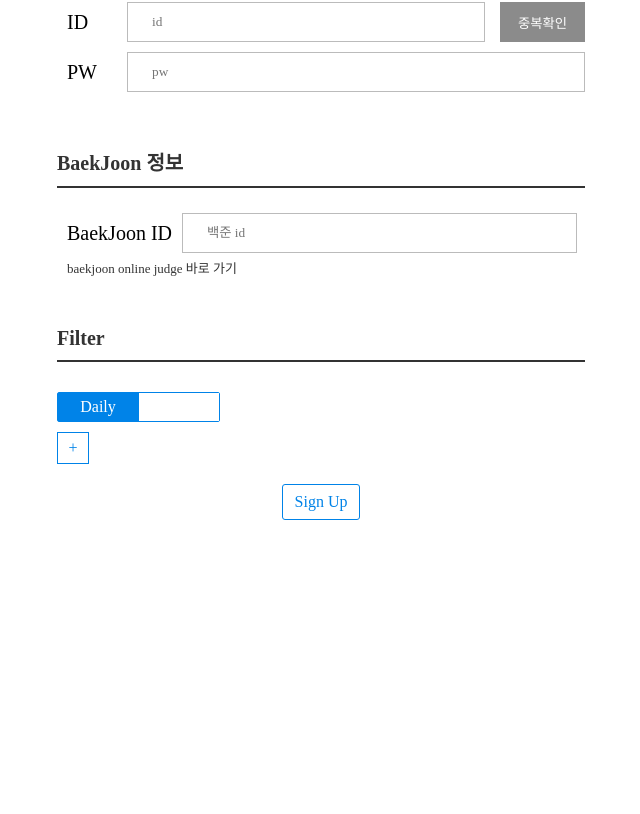
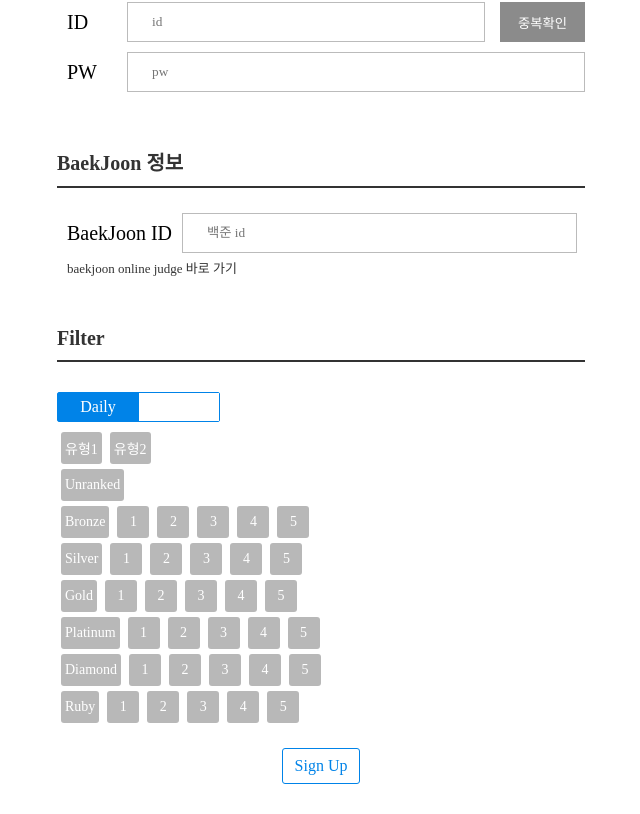
Before and after one commit to xi-jjun/baekjoon-recommender, a React (Create React App) app in the folder front/: page /signUp in a window 1280 px wide. Shown: the part 281-1095 px from the top of the page, without its empty margins (319-959 px from the left). Before the commit the page ends 831 px from the top, so only its background shows below. Built offline with nearby package versions, Linux system fonts and the light colour scheme.

Commit message:
[수정] filter element 수정

```diff
--- a/front/src/Pages/community/Community.js
+++ b/front/src/Pages/community/Community.js
@@ -12,29 +12,6 @@
 
 export const DailyFilter = () => {
 
-    const FilterElement = () => {
-        const [XButtonClicked, onClickXButton] = useState(false)
-        const clickXButton = () => {
-            onClickXButton(prev => !prev)
-        }
-        return (
-            <div className={XButtonClicked ? "hidden" : ""}>
-                <Default.SelectBoxContainer>
-                    <Default.SelectBoxLabel>문제 유형</Default.SelectBoxLabel>
-                    <SelectBox selectTypo="문제 유형" options={questionTypeOptions} ></SelectBox>
-                </Default.SelectBoxContainer>
-                <Default.SelectBoxContainer>
-                    <Default.SelectBoxLabel>난이도</Default.SelectBoxLabel>
-                    <SelectBox selectTypo="등급" options={difficultyGradeOptions} ></SelectBox>
-                    <SelectBox selectTypo="레벨" options={difficultyLevelOptions} ></SelectBox>
-                    <img src="https://icons-for-free.com/download-icon-x-1321215629555778185_512.png"
-                        style={{ width: "12px", height: "12px", margin: "15px 0 15px 30px", cursor: "pointer" }}
-                        onClick={clickXButton} />
-                </Default.SelectBoxContainer>
-            </div>
-        )
-    }
-
     const [onMouseOver, setMouseOver] = useState(false)
     const getMouseOver = () => {
         setMouseOver(true)
@@ -43,32 +20,102 @@
         setMouseOver(false)
     }
 
-    const [elements, setElements] = useState([])
-    const clickPlusButton = () => {
-        setElements(elements.concat(<FilterElement />))
+    const FilterElement = ({ typo }) => {
+
+        const [filterClicked, onClickFilter] = useState(false)
+        const clickFilter = () => {
+            onClickFilter(prev => !prev)
         }
 
         return (
-        <div id="filter-container">
             <div style={{
-                width: "30px",
-                height: "30px",
+                minWidth: "32px",
+                height: "32px",
                 display: "flex",
                 justifyContent: "center",
                 alignItems: "center",
-                background: onMouseOver ? "#0083e8" : "#fff",
-                border: "solid 1px #0083e8",
-                color: onMouseOver ? "#fff" : "#0083e8",
+                background: filterClicked ? "#0083e8" : "#b8b8b8",
+                border: filterClicked ? "solid 1px #0083e8" : null,
+                borderRadius: "3px",
+                color: "#fff",
+                fontSize: "14px",
+                boxSizing: "border-box",
+                margin: "0 4px",
+                padding: "0 4px",
                 cursor: "pointer",
                 transition: "all 0.1s ease-out"
             }}
-                onMouseOver={getMouseOver}
-                onMouseOut={getMouseOut}
-                onClick={clickPlusButton}>
-                +
+                onClick={clickFilter}>
+                <div>{typo}</div>
+                <div style={{
+                    fontSize: "12.8px",
+                    margin: "0 0 0 8px"
+                }}
+                    className={filterClicked ? "" : "hidden"}>
+                    x
                 </div>
-            {elements}
+            </div>
+        )
+    }
+
+    return (
+        <div>
+            <div style={{ display: "flex", margin: "5px 0" }}>
+                <FilterElement typo="유형1" />
+                <FilterElement typo="유형2" />
             </div >
+            <div style={{ display: "flex", margin: "5px 0" }}>
+                <FilterElement typo="Unranked" />
+            </div>
+            <div style={{ display: "flex", margin: "5px 0" }}>
+                <FilterElement typo="Bronze" />
+                <FilterElement typo="1" />
+                <FilterElement typo="2" />
+                <FilterElement typo="3" />
+                <FilterElement typo="4" />
+                <FilterElement typo="5" />
+            </div >
+            <div style={{ display: "flex", margin: "5px 0" }}>
+                <FilterElement typo="Silver" />
+                <FilterElement typo="1" />
+                <FilterElement typo="2" />
+                <FilterElement typo="3" />
+                <FilterElement typo="4" />
+                <FilterElement typo="5" />
+            </div >
+            <div style={{ display: "flex", margin: "5px 0" }}>
+                <FilterElement typo="Gold" />
+                <FilterElement typo="1" />
+                <FilterElement typo="2" />
+                <FilterElement typo="3" />
+                <FilterElement typo="4" />
+                <FilterElement typo="5" />
+            </div >
+            <div style={{ display: "flex", margin: "5px 0" }}>
+                <FilterElement typo="Platinum" />
+                <FilterElement typo="1" />
+                <FilterElement typo="2" />
+                <FilterElement typo="3" />
+                <FilterElement typo="4" />
+                <FilterElement typo="5" />
+            </div >
+            <div style={{ display: "flex", margin: "5px 0" }}>
+                <FilterElement typo="Diamond" />
+                <FilterElement typo="1" />
+                <FilterElement typo="2" />
+                <FilterElement typo="3" />
+                <FilterElement typo="4" />
+                <FilterElement typo="5" />
+            </div >
+            <div style={{ display: "flex", margin: "5px 0" }}>
+                <FilterElement typo="Ruby" />
+                <FilterElement typo="1" />
+                <FilterElement typo="2" />
+                <FilterElement typo="3" />
+                <FilterElement typo="4" />
+                <FilterElement typo="5" />
+            </div >
+        </div>
     )
 }
 
```
Lines whose indentation alone changed are shown as unchanged.
